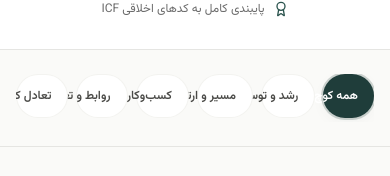
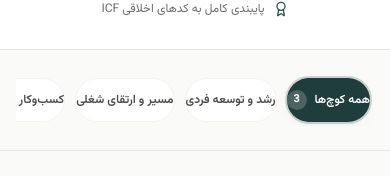
Before and after one commit to rasoulkashefi/bloomiaclub, a Next.js app: page /coaches in a window 390 px wide. Shown: the part 486-662 px from the top of the page. Built offline with nearby package versions, Linux system fonts and the light colour scheme; no server answers; the database is empty.

Commit message:
fix: prevent flex shrinking of coach filter pills on mobile

```diff
--- a/src/components/sections/coaches/CoachFiltersSection.tsx
+++ b/src/components/sections/coaches/CoachFiltersSection.tsx
@@ -56,7 +56,7 @@ export const CoachFiltersSection: React.FC<CoachFiltersSectionProps> = ({
     <section className="py-6 bg-brand-surface border-b border-brand-surface-border">
       <div className="max-w-7xl mx-auto px-4 sm:px-6 lg:px-8">
         {/* Horizontal scrollable pills on mobile, centered flex on desktop */}
-        <div className="flex items-center gap-2 overflow-x-auto no-scrollbar pb-1 sm:pb-0 sm:flex-wrap sm:justify-center">
+        <div className="flex items-center gap-2.5 overflow-x-auto no-scrollbar py-1 px-1 sm:px-0 sm:flex-wrap sm:justify-center">
           {coachCategories.map((category) => {
             const isActive = currentFilter === category.id;
             return (
@@ -64,7 +64,7 @@ export const CoachFiltersSection: React.FC<CoachFiltersSectionProps> = ({
                 key={category.id}
                 type="button"
                 onClick={() => setCurrentFilter(category.id)}
-                className={`px-4 py-2.5 rounded-full text-xs sm:text-sm font-semibold transition-all whitespace-nowrap min-h-[44px] flex items-center gap-2 active:scale-98 ${
+                className={`shrink-0 px-4.5 py-2.5 rounded-full text-xs sm:text-sm font-semibold transition-all whitespace-nowrap min-h-[44px] flex items-center gap-2 active:scale-98 ${
                   isActive
                     ? 'bg-brand-teal-900 text-white shadow-soft ring-2 ring-brand-teal-900/20'
                     : 'bg-brand-surface-paper text-brand-neutral-700 hover:text-brand-teal-900 hover:bg-brand-teal-50/70 border border-brand-neutral-200/80'
```
